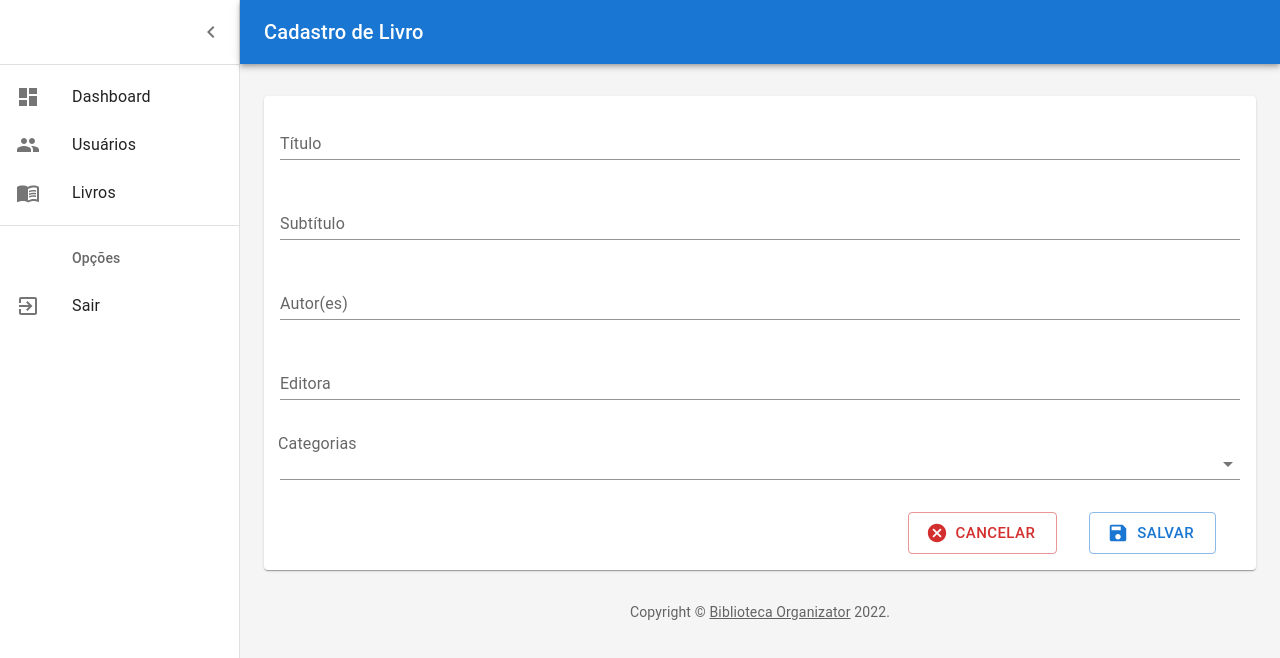
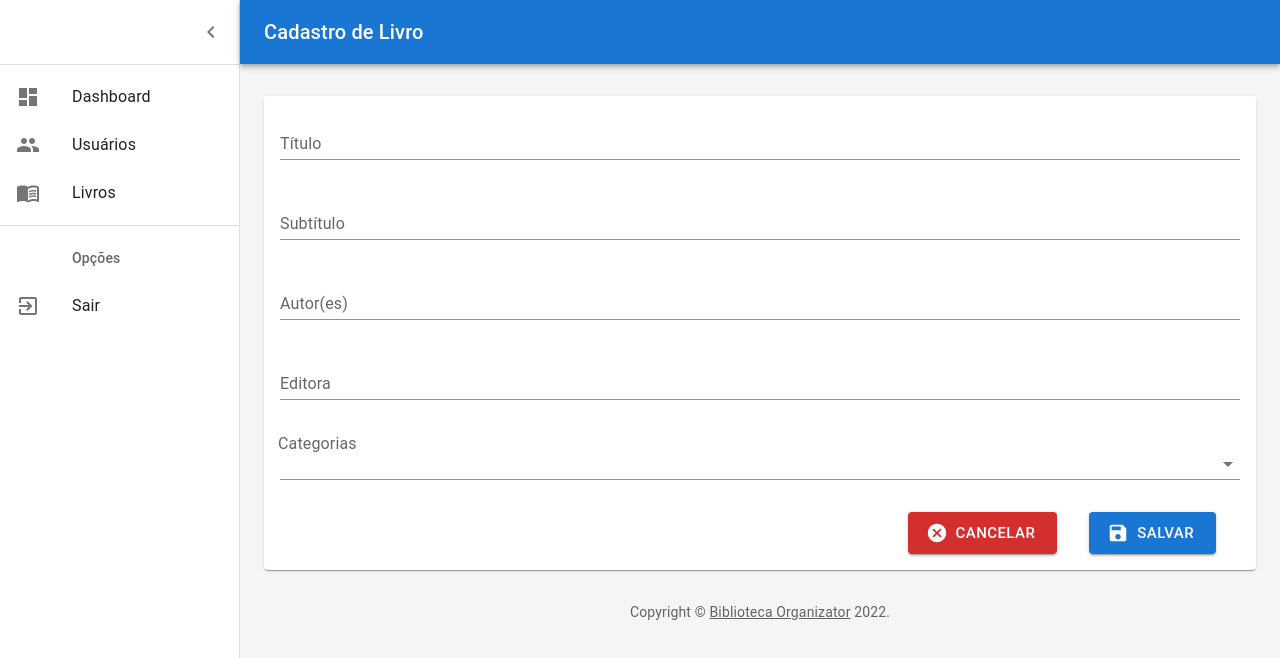
Before and after one commit to Lorrane/Biblioteca-Organizator, a React (Create React App) app: page /livros/cadastrar in a window 1280 px wide. Shown: the top 658 px of the page. Built offline with nearby package versions, Linux system fonts and the light colour scheme.

Commit message:
change buttons styles

```diff
--- a/src/pages/admin/livros/cadastrar.js
+++ b/src/pages/admin/livros/cadastrar.js
@@ -113,7 +113,7 @@ export default function CadastroLivro() {
                                 <Button
                                     startIcon={<Cancel />}
                                     color='error'
-                                    variant="outlined"
+                                    variant="contained"
                                     sx={{ m: 2 }}
                                     size='large'
                                 >
@@ -121,7 +121,7 @@ export default function CadastroLivro() {
                                 </Button>
                                 <Button
                                     startIcon={<Save />}
-                                    variant="outlined"
+                                    variant="contained"
                                     sx={{ m: 2 }}
                                     size='large'
                                 >
```
